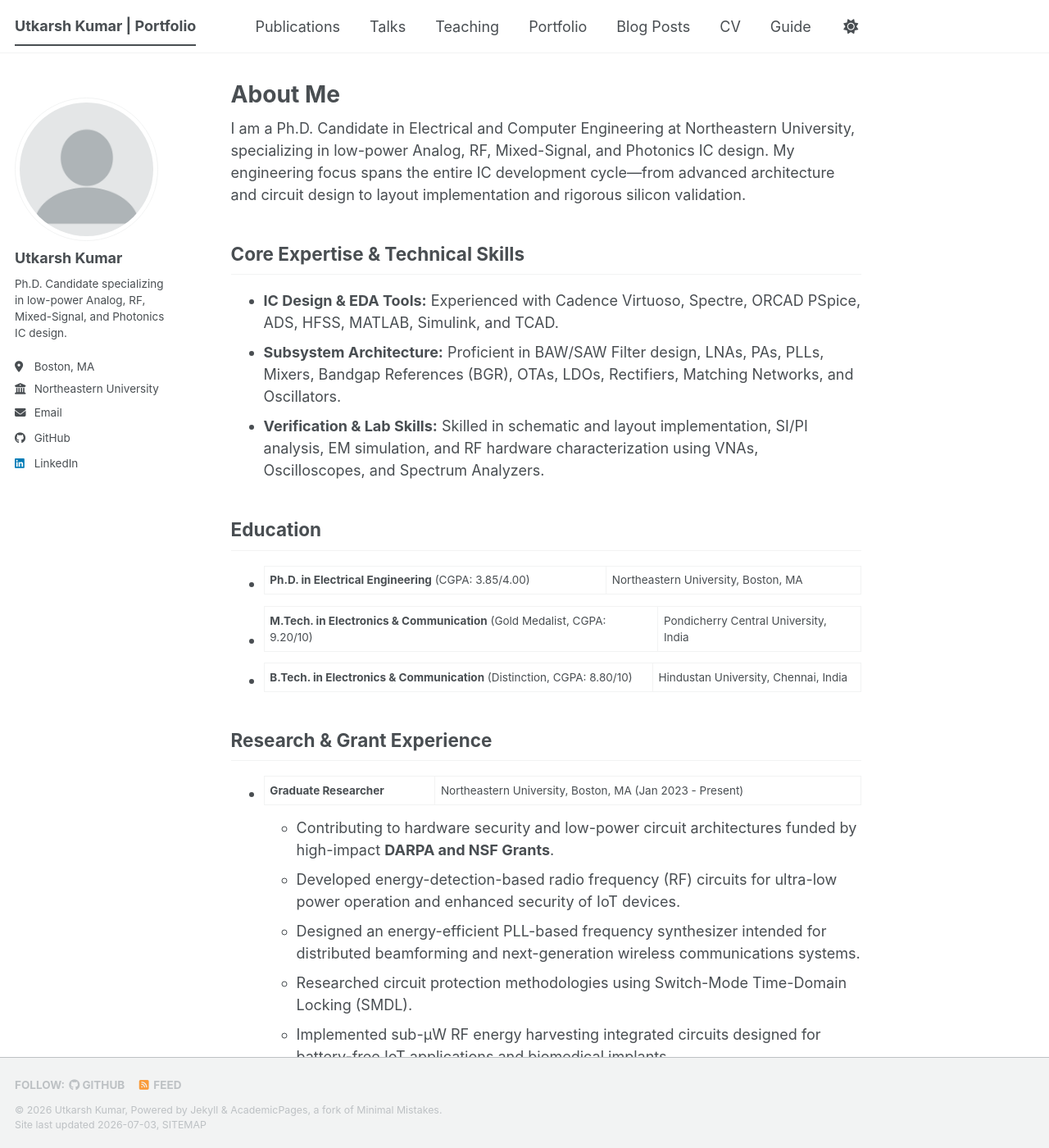
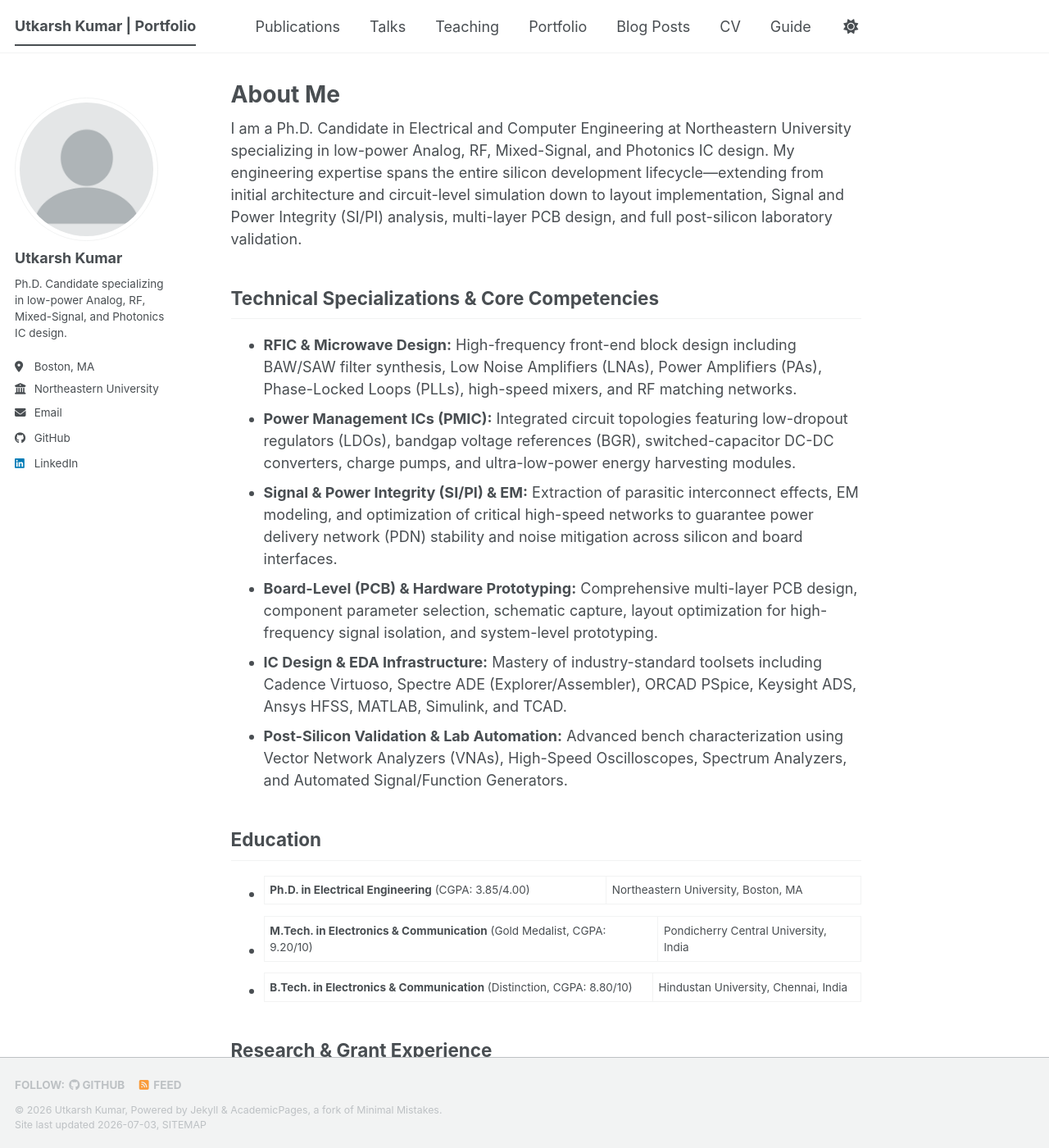
Before and after one commit to Ut1991/Ut1991.github.io, a Jekyll site: the page built from _pages/about.md, in a window 1280 px wide and 1400 px high. Shown: the whole window at 82% size. Built offline with Jekyll 4.4.1, drawn with Linux system fonts in a browser that asks for light colours; a style sheet for code colours, icons or effects is not loaded; some of the changed text lies outside the part shown.

Commit message:
Update about.md

```diff
--- a/_pages/about.md
+++ b/_pages/about.md
@@ -4,12 +4,15 @@ title: "About Me"
 author_profile: true
 ---
 
-I am a Ph.D. Candidate in Electrical and Computer Engineering at Northeastern University, specializing in low-power Analog, RF, Mixed-Signal, and Photonics IC design. My engineering focus spans the entire IC development cycle—from advanced architecture and circuit design to layout implementation and rigorous silicon validation.
+I am a Ph.D. Candidate in Electrical and Computer Engineering at Northeastern University specializing in low-power Analog, RF, Mixed-Signal, and Photonics IC design. My engineering expertise spans the entire silicon development lifecycle—extending from initial architecture and circuit-level simulation down to layout implementation, Signal and Power Integrity (SI/PI) analysis, multi-layer PCB design, and full post-silicon laboratory validation.
 
-## Core Expertise & Technical Skills
-* **IC Design & EDA Tools:** Experienced with Cadence Virtuoso, Spectre, ORCAD PSpice, ADS, HFSS, MATLAB, Simulink, and TCAD.
-* **Subsystem Architecture:** Proficient in BAW/SAW Filter design, LNAs, PAs, PLLs, Mixers, Bandgap References (BGR), OTAs, LDOs, Rectifiers, Matching Networks, and Oscillators.
-* **Verification & Lab Skills:** Skilled in schematic and layout implementation, SI/PI analysis, EM simulation, and RF hardware characterization using VNAs, Oscilloscopes, and Spectrum Analyzers.
+## Technical Specializations & Core Competencies
+* **RFIC & Microwave Design:** High-frequency front-end block design including BAW/SAW filter synthesis, Low Noise Amplifiers (LNAs), Power Amplifiers (PAs), Phase-Locked Loops (PLLs), high-speed mixers, and RF matching networks.
+* **Power Management ICs (PMIC):** Integrated circuit topologies featuring low-dropout regulators (LDOs), bandgap voltage references (BGR), switched-capacitor DC-DC converters, charge pumps, and ultra-low-power energy harvesting modules.
+* **Signal & Power Integrity (SI/PI) & EM:** Extraction of parasitic interconnect effects, EM modeling, and optimization of critical high-speed networks to guarantee power delivery network (PDN) stability and noise mitigation across silicon and board interfaces.
+* **Board-Level (PCB) & Hardware Prototyping:** Comprehensive multi-layer PCB design, component parameter selection, schematic capture, layout optimization for high-frequency signal isolation, and system-level prototyping.
+* **IC Design & EDA Infrastructure:** Mastery of industry-standard toolsets including Cadence Virtuoso, Spectre ADE (Explorer/Assembler), ORCAD PSpice, Keysight ADS, Ansys HFSS, MATLAB, Simulink, and TCAD.
+* **Post-Silicon Validation & Lab Automation:** Advanced bench characterization using Vector Network Analyzers (VNAs), High-Speed Oscilloscopes, Spectrum Analyzers, and Automated Signal/Function Generators.
 
 ## Education
 * **Ph.D. in Electrical Engineering** (CGPA: 3.85/4.00) | Northeastern University, Boston, MA
@@ -18,14 +21,14 @@ I am a Ph.D. Candidate in Electrical and Computer Engineering at Northeastern Un
 
 ## Research & Grant Experience
 * **Graduate Researcher** | Northeastern University, Boston, MA (Jan 2023 - Present)
-  * Contributing to hardware security and low-power circuit architectures funded by high-impact **DARPA and NSF Grants**.
-  * Developed energy-detection-based radio frequency (RF) circuits for ultra-low power operation and enhanced security of IoT devices.
-  * Designed an energy-efficient PLL-based frequency synthesizer intended for distributed beamforming and next-generation wireless communications systems.
-  * Researched circuit protection methodologies using Switch-Mode Time-Domain Locking (SMDL).
-  * Implemented sub-µW RF energy harvesting integrated circuits designed for battery-free IoT applications and biomedical implants.
+  * Driving circuit architecture design and hardware security implementations backed by competitive **DARPA and NSF Grants**.
+  * Developed energy-detection-based radio frequency (RF) circuits tailored for ultra-low power consumption and hardware-secured IoT applications.
+  * Designed an energy-efficient PLL-based frequency synthesizer optimized for distributed beamforming and next-generation high-speed wireless networks.
+  * Pioneered hardware security protection layers for complex Analog/Mixed-Signal blocks using Switch-Mode Time-Domain Locking (SMDL) primitives.
+  * Prototyped sub-µW RF energy harvesting integrated circuits and companion board-level management systems for battery-free biomedical implants.
 
 ## Scholarly Publications & Technical Artifacts
-My research contributions span low-power circuits, hardware security, and energy-harvesting modeling across IEEE journals and conferences:
+My research contributions are peer-reviewed and cataloged across premium IEEE journals and international conference venues:
 * **IEEE Transactions on Circuits and Systems I: Regular Papers (TCAS-I)** — *Analysis and Design of a Leakage-Assisted Gate-Clamped RF–DC Rectifier With 69.3% PCE, 29-dB PDR, and -25 dBm Sensitivity* (Submitted, 2026).
 * **Springer Nature / Journal of Electronic Testing** — *A Switched-Capacitor Converter with Switch-Mode Time-Domain Locking and HCI-Based Self-Destruction* (Submitted, 2026).
 * **IEEE Transactions on Very Large Scale Integration (VLSI) Systems (TVLSI)** — *Protecting Analog Circuits Using Switch Mode Time Domain Locking*, Vol. 33, No. 4, pp. 916-928.
@@ -35,7 +38,7 @@ My research contributions span low-power circuits, hardware security, and energy
 * **IEEE International Conference on Computer Communication and Informatics (ICCCI)** — *Design of CPW-Fed E With Inverted L-Shaped Antenna for Multiband Wireless Application*.
 
 ## Professional Service & Peer Review
-Active contributor to the solid-state circuits and engineering community, evaluating technical submissions and serving as a technical peer reviewer for:
+Dedicated evaluator of advanced circuit architectures and high-frequency systems for major IEEE publication societies:
 * **IEEE Journal of Solid-State Circuits (JSSC)**
 * **IEEE Open Journal of Circuits and Systems (OJCAS)**
 * **IEEE Midwest Symposium on Circuits and Systems (MWSCAS)**
@@ -43,12 +46,12 @@ Active contributor to the solid-state circuits and engineering community, evalua
 
 ## Industry Experience
 * **RF Filter Design Co-Op** | Skyworks Solutions Inc., California, USA (July 2024 - Dec 2024)
-  * Designed and validated BAW/SAW filters for RF front-end modules operating from 4-10 GHz, achieving $S_{11} < -35$ dB and insertion loss $< 2$ dB.
-  * Developed matching networks and LNA-filter interfaces achieving $>30$ dB isolation and wideband linearity.
+  * Designed, modeled, and measured BAW/SAW filters for RF front-end modules operating across 4-10 GHz, securing $S_{11} < -35$ dB and insertion loss $< 2$ dB.
+  * Ran multi-domain electromagnetic (EM) co-simulations, layout optimization, matching networks, and LNA-filter co-design yielding $>30$ dB isolation.
 * **RF & Signaling Operations Engineer** | Indian Railways, Chennai, India (Feb 2018 - Jan 2023)
-  * Managed safety-critical RF signaling, telemetry, data loggers, analog interfaces, and electromechanical interlocking infrastructure for critical transit networks.
+  * Engineered, deployed, and troubleshot critical RF communication links, analog routing telemetry, high-speed data loggers, and hardware interlocking signaling units for major transit infrastructure networks.
 
 ## Academic Leadership & Teaching
 * **Graduate Teaching Assistant** | Northeastern University, Boston, MA
-  * *Power Management Integrated Circuits (PMICs):* Directed lab sessions guiding students on Cadence Virtuoso schematic/layout implementation of CMOS LDOs, BGRs, charge pumps, and power converters. Instructed core PMIC design principles including stability, PSRR, and transient response.
-  * *Circuits and Signals for Biomedical Applications:* Instructed foundational analog building blocks (op-amps, current mirrors, differential pairs, active filters) and supervised layout verification methodologies.
+  * *Power Management Integrated Circuits (PMICs):* Spearheaded instructional labs walking graduate students through the schematic design, layout generation, and verification of analog CMOS LDO regulators, charge pumps, and power converters. Taught core sub-micron metrics including loop stability, transient margins, and layout-dependent effects (LDE).
+  * *Circuits and Signals for Biomedical Applications:* Supervised layout implementation and bench validation strategies for core analog configurations (operational transconductance amplifiers, active filters, precision current mirrors).
```
